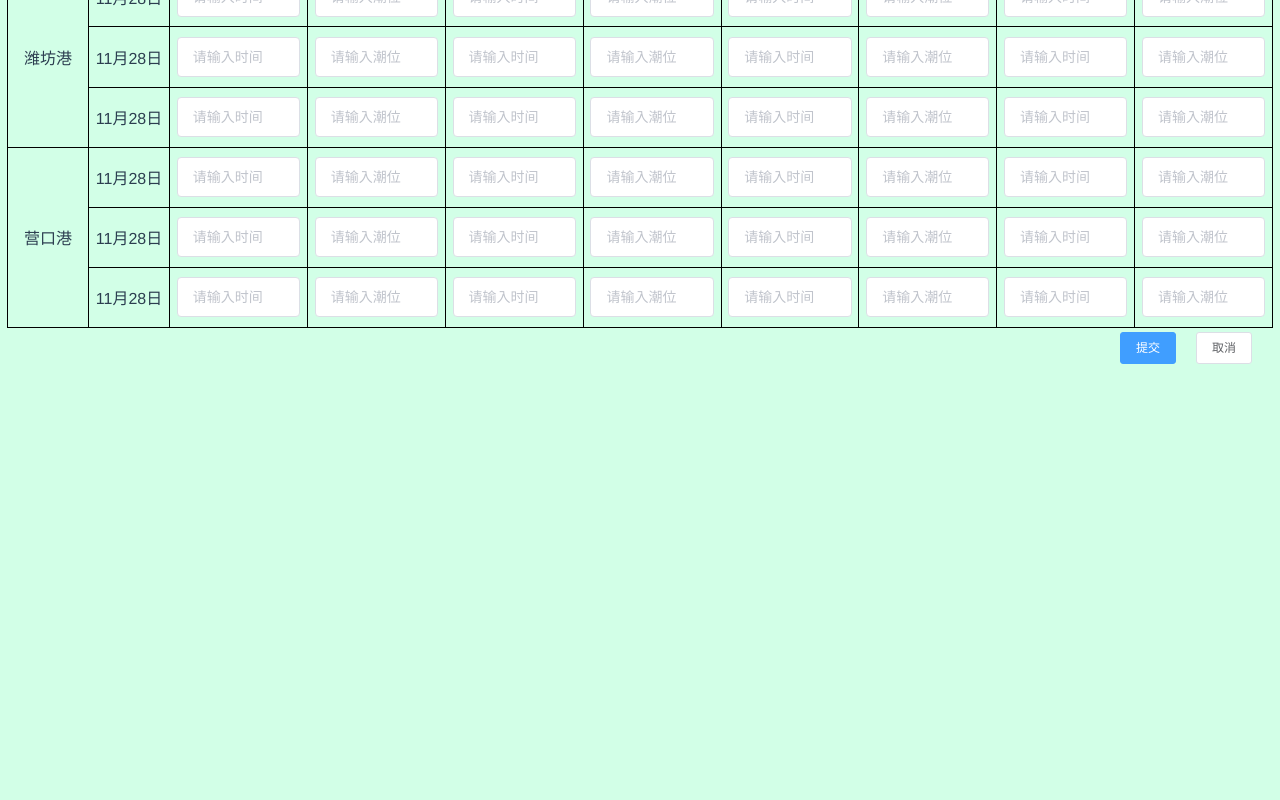
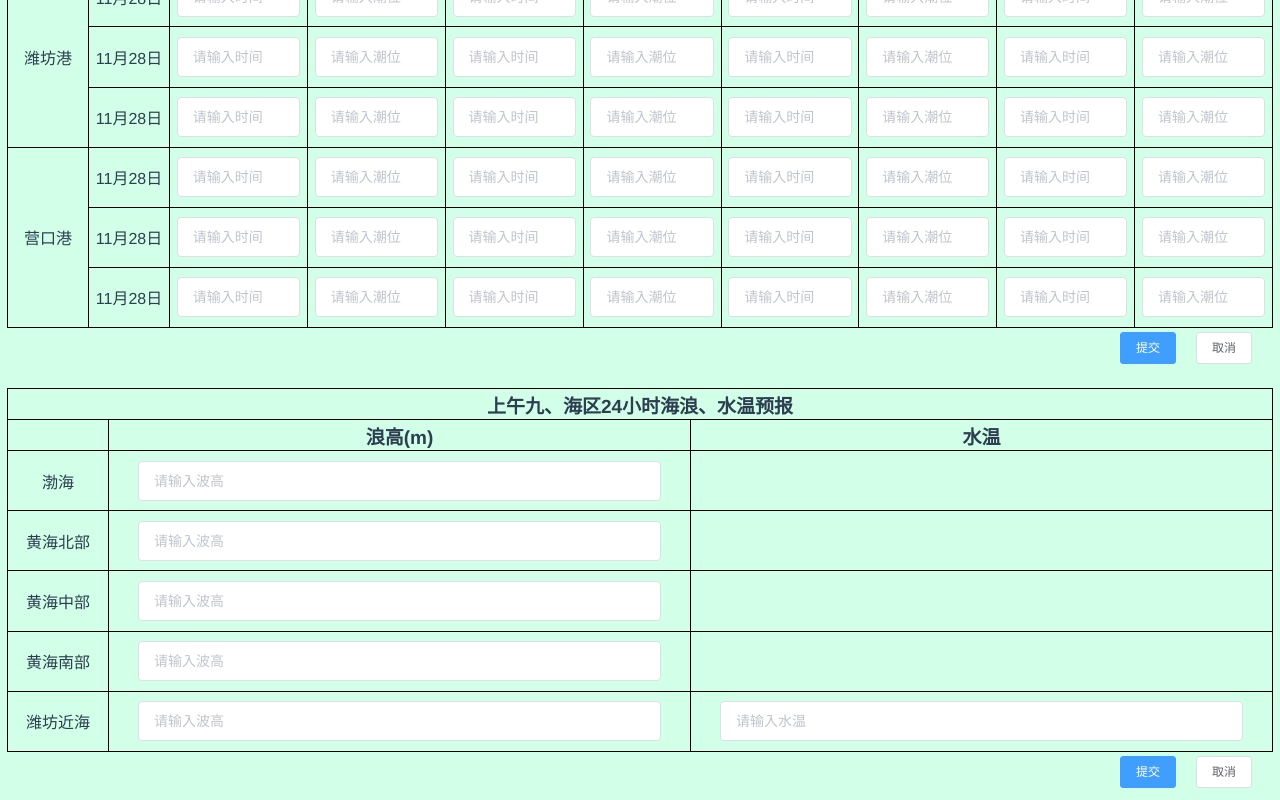
Before and after one commit to DirtyIndustry/am-shortterm-table, a Vue app: page /#/ in a window 1280 px wide. Shown: the part 3677-4477 px from the top of the page. Before the commit the page ends 4053 px from the top, so only its background shows below. Built offline with nearby package versions, Linux system fonts and the light colour scheme; no server answers.

Commit message:
table 9 finished.

```diff
--- /dev/null
+++ b/src/components/AmShortTable9.vue
@@ -0,0 +1,184 @@
+<template>
+    <div class="container">
+        <div class="header-row border-bottom border-top border-left border-right">上午九、海区24小时海浪、水温预报</div>
+        <div class="header-row border-bottom border-left border-right">
+            <div class="header-column border-right"></div>
+            <div class="right-column">
+                <div class="content-column border-right">浪高(m)</div>
+                <div class="content-column">水温</div>
+            </div>
+        </div>
+        <div class="table-body border-left border-right border-bottom">
+            <div class="header-column border-right">
+                <div class="table-body-row border-bottom">渤海</div>
+                <div class="table-body-row border-bottom">黄海北部</div>
+                <div class="table-body-row border-bottom">黄海中部</div>
+                <div class="table-body-row border-bottom">黄海南部</div>
+                <div class="table-body-row">潍坊近海</div>
+            </div>
+            <div class="content-column border-right">
+                <div class="table-body-row border-bottom">
+                    <el-input class="input" v-model="localtable[0].SA24HWFBOHAIWAVEHEIGHT" placeholder="请输入波高" :disabled="!editable" @change="checkSubmit"></el-input>
+                </div>
+                <div class="table-body-row border-bottom">
+                    <el-input class="input" v-model="localtable[0].SA24HWFNORTHOFYSWAVEHEIGHT" placeholder="请输入波高" :disabled="!editable" @change="checkSubmit"></el-input>
+                </div>
+                <div class="table-body-row border-bottom">
+                    <el-input class="input" v-model="localtable[0].SA24HWFMIDDLEOFYSWAVEHEIGHT" placeholder="请输入波高" :disabled="!editable" @change="checkSubmit"></el-input>
+                </div>
+                <div class="table-body-row border-bottom">
+                    <el-input class="input" v-model="localtable[0].SA24HWFSOUTHOFYSWAVEHEIGHT" placeholder="请输入波高" :disabled="!editable" @change="checkSubmit"></el-input>
+                </div>
+                <div class="table-body-row">
+                    <el-input class="input" v-model="localtable[0].SA24HWFOFFSHOREWAVEHEIGHT" placeholder="请输入波高" :disabled="!editable" @change="checkSubmit"></el-input>
+                </div>
+            </div>
+            <div class="content-column">
+                <div class="table-body-row border-bottom"></div>
+                <div class="table-body-row border-bottom"></div>
+                <div class="table-body-row border-bottom"></div>
+                <div class="table-body-row border-bottom"></div>
+                <div class="table-body-row">
+                    <el-input class="input" v-model="localtable[0].SA24HWFOFFSHORESW" placeholder="请输入水温" :disabled="!editable" @change="checkSubmit"></el-input>
+                </div>
+            </div>
+        </div>
+        <div class="button-row">
+            <div class="separator-horizontal"></div>
+            <el-button size="small" @click="cancelClick">取消</el-button>
+            <div class="separator-horizontal"></div>
+            <el-button size="small" type="primary" :disabled="submitdisable" @click="submitClick">提交</el-button>
+        </div>
+    </div>
+</template>
+
+<script lang="ts">
+import { Component, Watch, Mixins, Vue } from 'vue-property-decorator'
+import GlobalProperties from '../mixins/globalproperties'
+import AmShortInfo9 from '../types/amshortinfo9'
+
+@Component({
+    mixins: [GlobalProperties]
+})
+export default class AmShortTable9 extends Vue {
+    private localtable = [
+        new AmShortInfo9(),
+        new AmShortInfo9(),
+        new AmShortInfo9(),
+        new AmShortInfo9(),
+        new AmShortInfo9(),
+        new AmShortInfo9(),
+        new AmShortInfo9(),
+        new AmShortInfo9(),
+        new AmShortInfo9()
+    ]
+    private deepEqual = require('deep-equal')
+    private submitdisable: boolean = true
+    @Watch('amshorttable9')
+    private onAmShortTable1Changed(val: any, oldVal: any) {
+        this.localtable = JSON.parse(JSON.stringify(this.amshorttable9))
+        this.checkSubmit()
+    }
+    get editable() {
+        if (this.coltime.getFullYear() < new Date().getFullYear()) {
+            return false
+        } else if (this.coltime.getMonth() < new Date().getMonth()) {
+            return false
+        } else if (this.coltime.getDate() < new Date().getDate()) {
+            return false
+        } else {
+            return true
+        }
+    }
+    private checkSubmit() {
+        this.submitdisable = this.deepEqual(this.amshorttable9, this.localtable)
+    }
+    private cancelClick() {
+        this.localtable = JSON.parse(JSON.stringify(this.amshorttable9))
+        this.checkSubmit()
+    }
+    private submitClick() {
+        this.amshorttable9 = JSON.parse(JSON.stringify(this.localtable))
+        this.checkSubmit()
+    }
+    private mounted() {
+        this.localtable = JSON.parse(JSON.stringify(this.amshorttable9))
+        this.checkSubmit()
+    }
+}
+</script>
+
+<style scoped>
+div {
+    display: flex;
+    align-items: center;
+    justify-content: center;
+}
+.container {
+    min-width: 800px;
+    flex-direction: column;
+}
+.header-row {
+    height: 30px;
+    width: 100%;
+    font-size: 19px;
+    font-weight: bold;
+    flex-direction: row;
+}
+.header-column {
+    height: 100%;
+    min-width: 100px;
+    flex-direction: column;
+}
+.right-column {
+    flex: 1;
+    height: 100%;
+}
+.content-column {
+    flex: 1;
+    height: 100%;
+    min-width: 120px;
+    flex-direction: column;
+}
+.table-body {
+    width: 100%;
+    height: 300px;
+    flex-direction: row;
+}
+.table-body-row {
+    flex: 1;
+    width: 100%;
+}
+.border-bottom {
+    border-bottom-width: 1px;
+    border-bottom-style: solid;
+    border-bottom-color: #000;
+}
+.border-top {
+    border-top-width: 1px;
+    border-top-style: solid;
+    border-top-color: #000;
+}
+.border-left {
+    border-left-width: 1px;
+    border-left-style: solid;
+    border-left-color: #000;
+}
+.border-right {
+    border-right-width: 1px;
+    border-right-style: solid;
+    border-right-color: #000;
+}
+.input {
+    width: 90%;
+}
+.button-row {
+    height: 40px;
+    width: 100%;
+    flex-direction: row-reverse;
+    justify-content: flex-start;
+}
+.separator-horizontal {
+    width: 20px;
+}
+</style>
--- a/src/mixins/globalproperties.ts
+++ b/src/mixins/globalproperties.ts
@@ -6,6 +6,7 @@ import AmShortInfo5 from '../types/amshortinfo5'
 import AmShortInfo6 from '../types/amshortinfo6'
 import AmShortInfo7 from '../types/amshortinfo7'
 import AmShortInfo8 from '../types/amshortinfo8'
+import AmShortInfo9 from '../types/amshortinfo9'
 
 declare module 'vue/types/vue' {
     interface Vue {
@@ -19,6 +20,7 @@ declare module 'vue/types/vue' {
         amshorttable6: AmShortInfo6[]
         amshorttable7: AmShortInfo7[]
         amshorttable8: AmShortInfo8[]
+        amshorttable9: AmShortInfo9[]
     }
 }
 @Component
@@ -43,4 +45,6 @@ export default class GlobalProperties extends Vue {
     set amshorttable7(value: AmShortInfo7[]) { this.$store.dispatch('setAmShortTable7', value) }
     get amshorttable8() { return this.$store.state.amshorttable8 }
     set amshorttable8(value: AmShortInfo8[]) { this.$store.dispatch('setAmShortTable8', value) }
+    get amshorttable9() { return this.$store.state.amshorttable9 }
+    set amshorttable9(value: AmShortInfo9[]) { this.$store.dispatch('setAmShortTable9', value) }
 }
--- a/src/store.ts
+++ b/src/store.ts
@@ -7,6 +7,7 @@ import AmShortInfo5 from './types/amshortinfo5'
 import AmShortInfo6 from './types/amshortinfo6'
 import AmShortInfo7 from './types/amshortinfo7'
 import AmShortInfo8 from './types/amshortinfo8'
+import AmShortInfo9 from './types/amshortinfo9'
 
 Vue.use(Vuex)
 
@@ -66,6 +67,9 @@ export default new Vuex.Store({
       new AmShortInfo8(),
       new AmShortInfo8(),
       new AmShortInfo8()
+    ],
+    amshorttable9: [
+      new AmShortInfo9()
     ]
   },
   mutations: {
@@ -98,6 +102,9 @@ export default new Vuex.Store({
     },
     setamshorttable8(state, value: AmShortInfo8[]): void {
       state.amshorttable8 = value
+    },
+    setamshorttable9(state, value: AmShortInfo9[]): void {
+      state.amshorttable9 = value
     }
   },
   actions: {
@@ -130,6 +137,9 @@ export default new Vuex.Store({
     },
     setAmShortTable8(context, amshorttable8: AmShortInfo8[]): void {
       context.commit('setamshorttable8', amshorttable8)
+    },
+    setAmShortTable9(context, amshorttable9: AmShortInfo9[]): void {
+      context.commit('setamshorttable9', amshorttable9)
     }
   }
 })
--- /dev/null
+++ b/src/types/amshortinfo9.ts
@@ -0,0 +1,18 @@
+export default class AmShortInfo9 {
+    public PUBLISHDATE: Date
+    public SA24HWFBOHAIWAVEHEIGHT: string
+    public SA24HWFNORTHOFYSWAVEHEIGHT: string
+    public SA24HWFMIDDLEOFYSWAVEHEIGHT: string
+    public SA24HWFSOUTHOFYSWAVEHEIGHT: string
+    public SA24HWFOFFSHOREWAVEHEIGHT: string
+    public SA24HWFOFFSHORESW: string
+    constructor() {
+        this.PUBLISHDATE = new Date()
+        this.SA24HWFBOHAIWAVEHEIGHT = ''
+        this.SA24HWFNORTHOFYSWAVEHEIGHT = ''
+        this.SA24HWFMIDDLEOFYSWAVEHEIGHT = ''
+        this.SA24HWFSOUTHOFYSWAVEHEIGHT = ''
+        this.SA24HWFOFFSHOREWAVEHEIGHT = ''
+        this.SA24HWFOFFSHORESW = ''
+    }
+}
--- a/src/views/Home.vue
+++ b/src/views/Home.vue
@@ -26,6 +26,8 @@
     <AmShortTable7></AmShortTable7>
     <div class="separator-vertical"></div>
     <AmShortTable8></AmShortTable8>
+    <div class="separator-vertical"></div>
+    <AmShortTable9></AmShortTable9>
   </div>
 </template>
 
@@ -41,6 +43,7 @@ import AmShortTable5 from '@/components/AmShortTable5.vue'
 import AmShortTable6 from '@/components/AmShortTable6.vue'
 import AmShortTable7 from '@/components/AmShortTable7.vue'
 import AmShortTable8 from '@/components/AmShortTable8.vue'
+import AmShortTable9 from '@/components/AmShortTable9.vue'
 
 @Component({
   components: {
@@ -51,7 +54,8 @@ import AmShortTable8 from '@/components/AmShortTable8.vue'
     AmShortTable5,
     AmShortTable6,
     AmShortTable7,
-    AmShortTable8
+    AmShortTable8,
+    AmShortTable9
   },
   mixins: [GlobalProperties]
 })
@@ -88,6 +92,7 @@ export default class Home extends Vue {
           this.amshorttable6 = resdata.AmShort6Data
           this.amshorttable7 = resdata.AmShort7Data
           this.amshorttable8 = resdata.AmShort8Data
+          this.amshorttable9 = resdata.AmShort9Data
         }
       })
       .catch((error) => {
```
